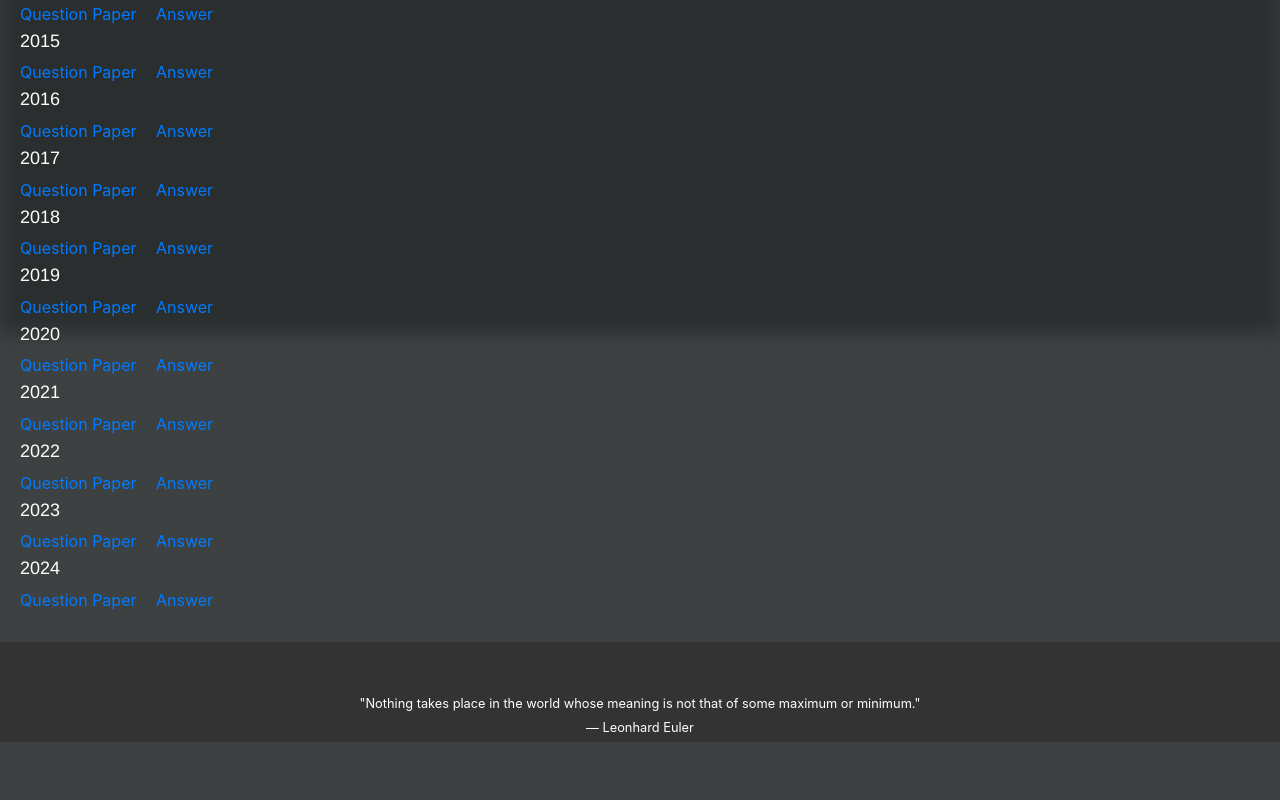
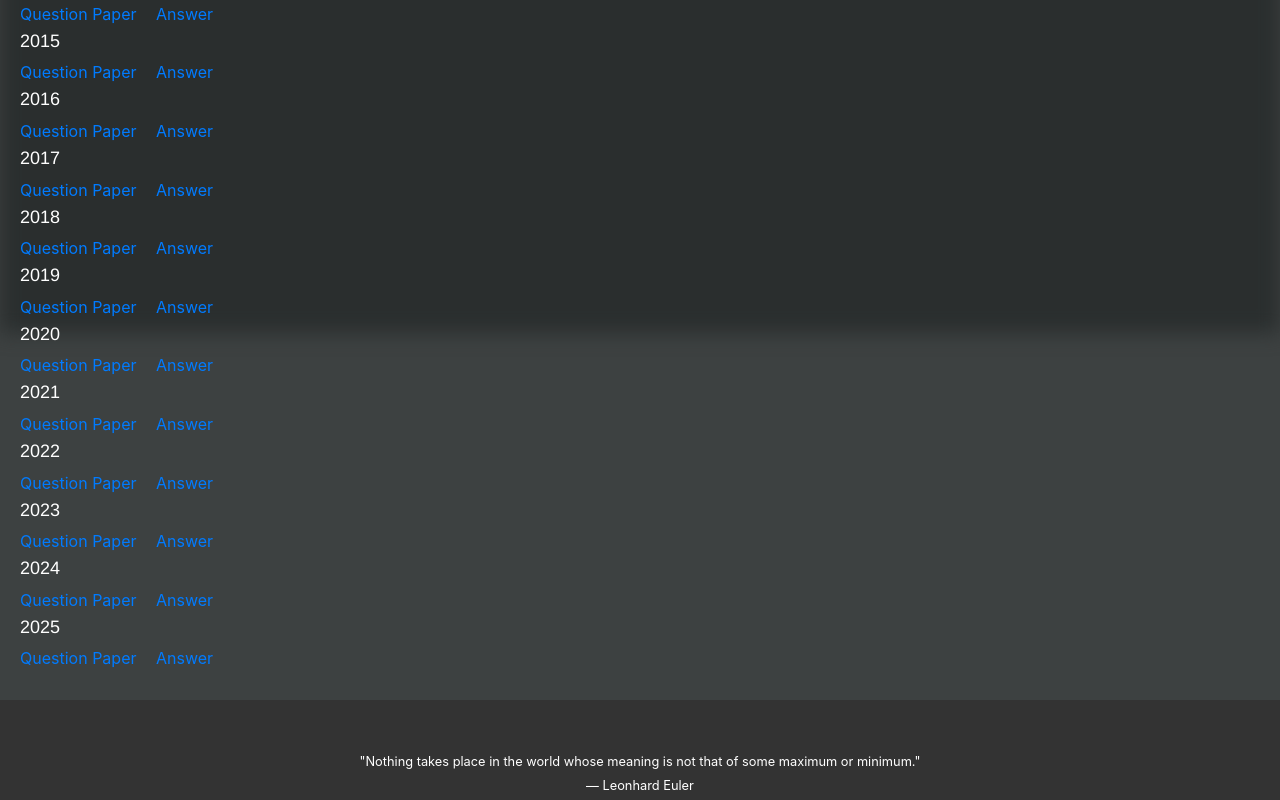
Before and after one commit to Jcy857/Jcy857.github.io, a plain HTML site: page M1.html in a window 1280 px wide. Shown: the part 467-1267 px from the top of the page. Before the commit the page ends 1209 px from the top, so only its background shows below. Drawn offline with nearby package versions, Linux system fonts and the light colour scheme.

Commit message:
New Pastpaper

```diff
--- a/M1.html
+++ b/M1.html
@@ -136,6 +136,12 @@
                 <a href="https://drive.google.com/file/d/1652qmMbcn9WNYAIl87UaP3qh479kv9Ag/view?usp=drive_link" download class="download-link">Question Paper</a>
                 <a href="https://drive.google.com/file/d/16qi64zAJBR2wajFIPQduW6gO0uZcwBo2/view?usp=drive_link" download class="download-link">Answer</a>
             </div>
+            <h3>2025</h3>
+            <div>
+                <a href="https://drive.google.com/file/d/1Iy-nvng0l2Z3OOyeLF01h9PsP10kO57c/view?usp=drive_link" download class="download-link">Question Paper</a>
+                <a href="https://drive.google.com/file/d/1031BFAVjSajECxb4ScsWE_T66kY2Qy5G/view?usp=drive_link" download class="download-link">Answer</a>
+            </div>
+
         </main>
 
         <footer>
```
Also changed, not shown: M0.html (+1 -1 lines), M2.html (+5 -0 lines).
